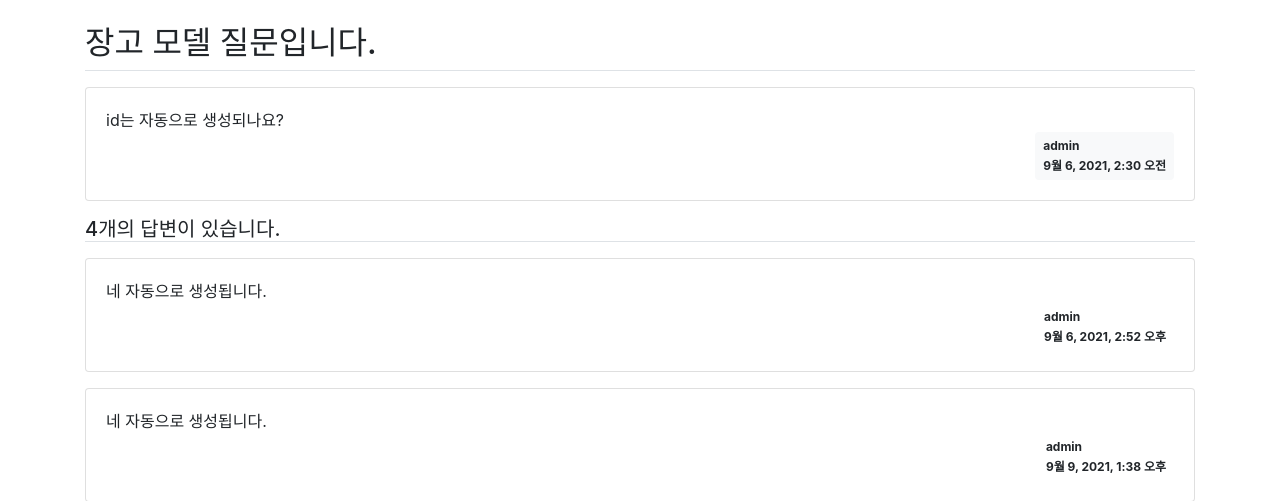
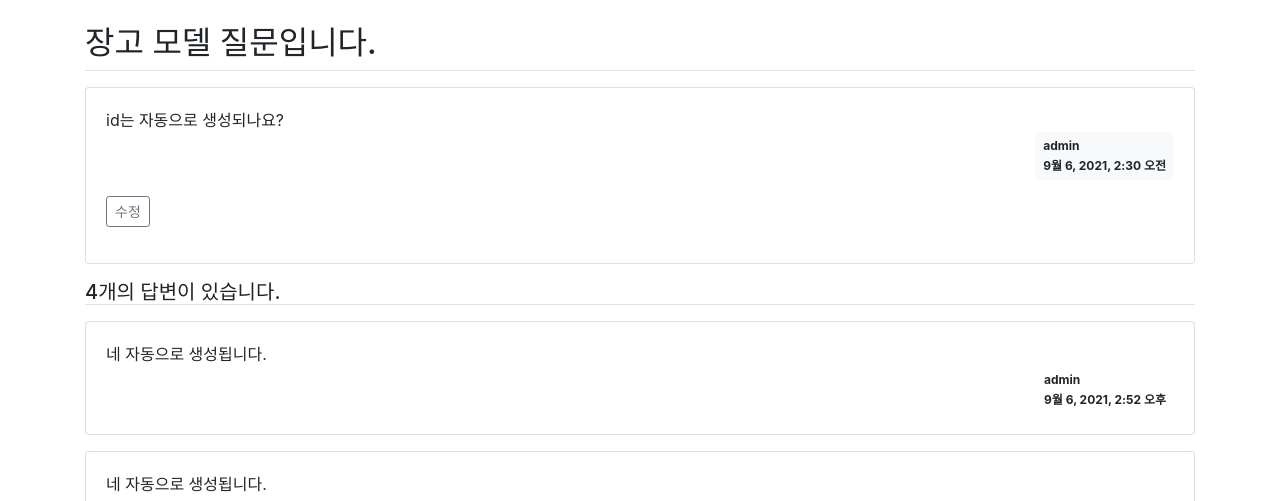
Before and after one commit to CheolYongLee/jump_to_Django, a Django app: page /pybo/2/ in a window 1280 px wide. Shown: the part 63-564 px from the top of the page. Run offline with Django 3.2, Linux system fonts and the light colour scheme; a user stored in the database is signed in; data comes from the database, SQL or seed files in the repository; both versions use the stored data as it was after the commit; some libraries are stand-ins or nearby versions.

Commit message:
#19 질문 수정 버튼과 수정 권한 오류 표시 기능 추가

```diff
--- a/projects/mysite/pybo/urls.py
+++ b/projects/mysite/pybo/urls.py
@@ -9,4 +9,5 @@ urlpatterns = [
     path('<int:question_id>/', views.detail, name='detail'),
     path('answer/create/<int:question_id>/', views.answer_create, name='answer_create'),
     path('question/create/', views.question_create, name='question_create'),
+    path('question/modify/<int:question_id>/', views.question_modify, name='question_modify'),
 ]
--- a/projects/mysite/pybo/views.py
+++ b/projects/mysite/pybo/views.py
@@ -8,6 +8,7 @@ from .models import Question, Answer
 from .forms import QuestionForm, AnswerForm
 from django.core.paginator import Paginator
 from django.contrib.auth.decorators import login_required
+from django.contrib import messages
 
 def index(request):
     """
@@ -72,3 +73,25 @@ def question_create(request):
         form = QuestionForm()
     context = {'form': form}
     return render(request, 'pybo/question_form.html', context)
+
+@login_required(login_url='common:login')
+def question_modify(request, question_id):
+    """
+    pybo 질문수정
+    """
+    question = get_object_or_404(Question, pk=question_id)
+    if request.user != question.author:
+        messages.error(request, '수정권한이 없습니다')
+        return redirect('pybo:detail', question_id=question_id)
+
+    if request.method == "POST":
+        form = QuestionForm(request.POST, instance=question)
+        if form.is_valid():
+            question = form.save(commit=False)
+            question.modify_date = timezone.now()  # 수정일시 저장
+            question.save()
+            return redirect('pybo:detail', question_id=question_id)
+    else:
+        form = QuestionForm(instance=question)
+    context = {'form': form}
+    return render(request, 'pybo/question_form.html', context)
--- a/projects/mysite/templates/pybo/question_detail.html
+++ b/projects/mysite/templates/pybo/question_detail.html
@@ -3,6 +3,15 @@
 <!-- block content에서 endblock 사이에 question_detail.html 에서만 쓰이는 내용을 작성 / base.html 템플릿을 상속받아 표준 HTML문서로 바뀌게 될 것이다. -->
 
 <div class="container my-3">
+    <!-- 사용자오류 표시 -->
+    {% if messages %}
+    <div class="alert alert-danger my-3" role="alert">
+    {% for message in messages %}
+        <strong>{{ message.tags }}</strong>
+        <ul><li>{{ message.message }}</li></ul>
+    {% endfor %}
+    </div>
+    {% endif %}
     <h2 class="border-bottom py-2">{{ question.subject }}</h2>
     <div class="card my-3">
         <div class="card-body">
@@ -13,6 +22,13 @@
                       <div>{{ question.create_date }}</div>
                   </div>
             </div>
+            <!-- 질문 수정 버튼 추가 -->
+            {% if request.user == question.author %}
+            <div class="my-3">
+              <a href="{% url 'pybo:question_modify' question.id %}"
+                 class="btn btn-sm btn-outline-secondary">수정</a>
+            </div>
+            {% endif %}
         </div>
     </div>
     <h5 class="border-bottom my-3 my-2">{{question.answer_set.count}}개의 답변이 있습니다.</h5>
```
Also changed, not shown: projects/mysite/db.sqlite3. Lines whose indentation alone changed are shown as unchanged.
